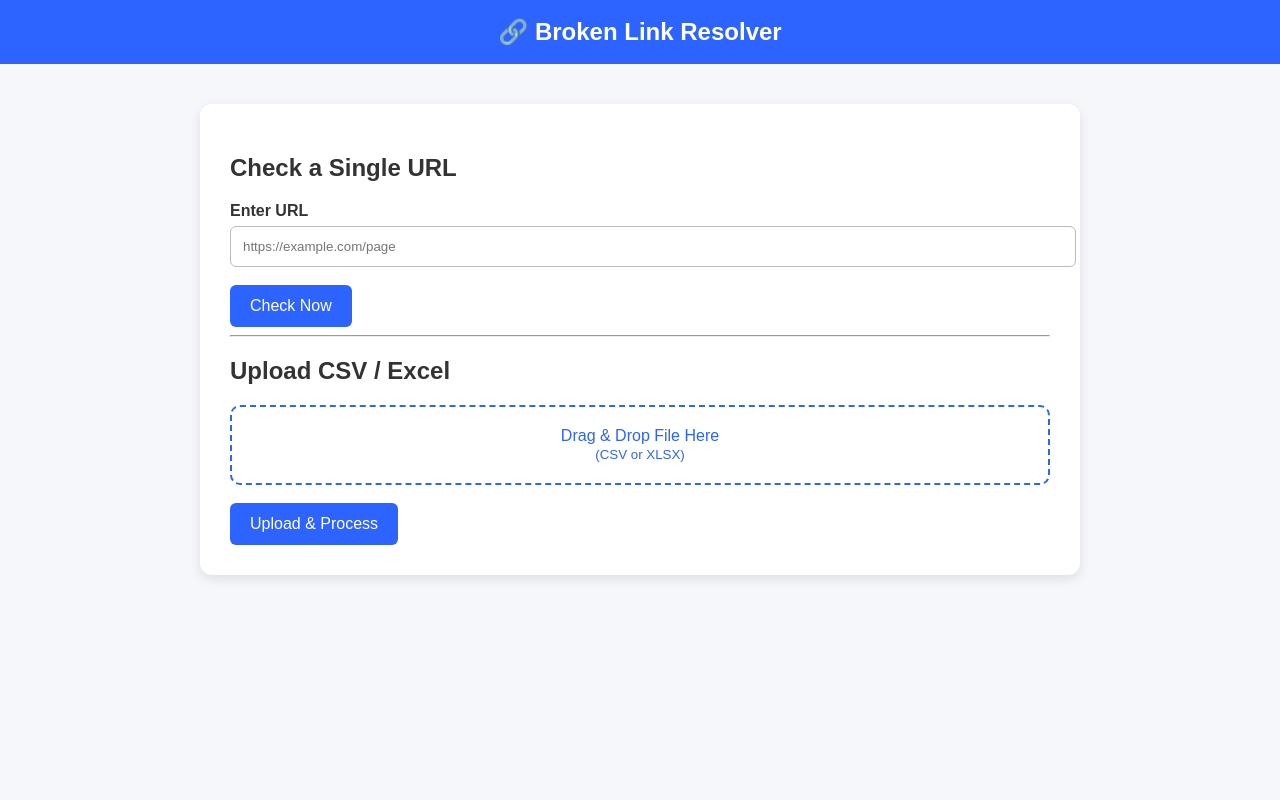
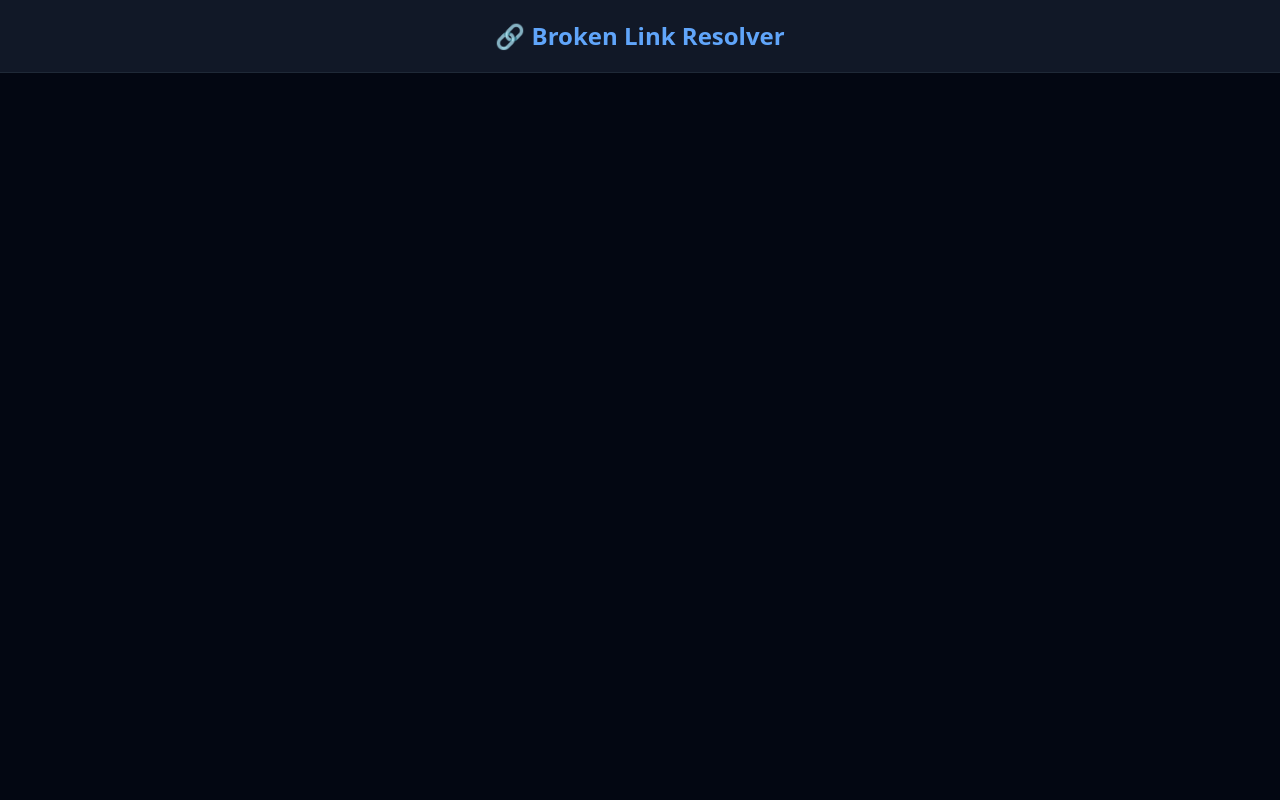
Before and after one commit to rksxox-coder/broken-link-resolver, a Flask app: template templates/index.html in a window 1280 px wide. Run offline with Flask 3, Linux system fonts and the light colour scheme; the template is opened without the code that fills it, so the values that code supplies are empty; parts of the project's set-up code (start-up, migrations or seed data) failed here and were passed over; some libraries are stand-ins or nearby versions.

Commit message:
Update index.html

```diff
--- a/templates/index.html
+++ b/templates/index.html
@@ -1,38 +1,30 @@
+<!-- templates/base.html -->
 <!DOCTYPE html>
-<html>
+<html lang="en">
 <head>
+    <meta charset="UTF-8">
     <title>Broken Link Resolver</title>
-    <link rel="stylesheet" href="/static/css/style.css">
+
+    <!-- Tailwind CDN -->
+    <script src="https://cdn.tailwindcss.com"></script>
+
+    <link rel="stylesheet" href="{{ url_for('static', filename='styles.css') }}">
 </head>
-<body>
 
-<div class="header">🔗 Broken Link Resolver</div>
+<body class="bg-gray-950 text-gray-200 min-h-screen">
 
-<div class="container">
+    <!-- HEADER -->
+    <header class="p-5 border-b border-gray-800 bg-gray-900">
+        <div class="container mx-auto text-center text-2xl font-bold text-blue-400">
+            🔗 Broken Link Resolver
+        </div>
+    </header>
 
-    <h2>Check a Single URL</h2>
-    <form action="/check" method="POST">
-        <label>Enter URL</label>
-        <input type="text" name="url" placeholder="https://example.com/page">
-        <button type="submit">Check Now</button>
-    </form>
+    <!-- MAIN CONTENT -->
+    <main class="container mx-auto py-10 px-4">
+        {% block content %}{% endblock %}
+    </main>
 
-    <hr>
-
-    <h2>Upload CSV / Excel</h2>
-
-    <form action="/upload" method="POST" enctype="multipart/form-data">
-        <div id="drop-area" class="file-drop">
-            Drag & Drop File Here<br><small>(CSV or XLSX)</small>
-        </div>
-
-        <br>
-        <input type="file" id="file-input" name="file" style="display:none;">
-        <button type="submit">Upload & Process</button>
-    </form>
-
-</div>
-
-<script src="/static/js/main.js"></script>
+    <script src="{{ url_for('static', filename='script.js') }}"></script>
 </body>
 </html>
```
